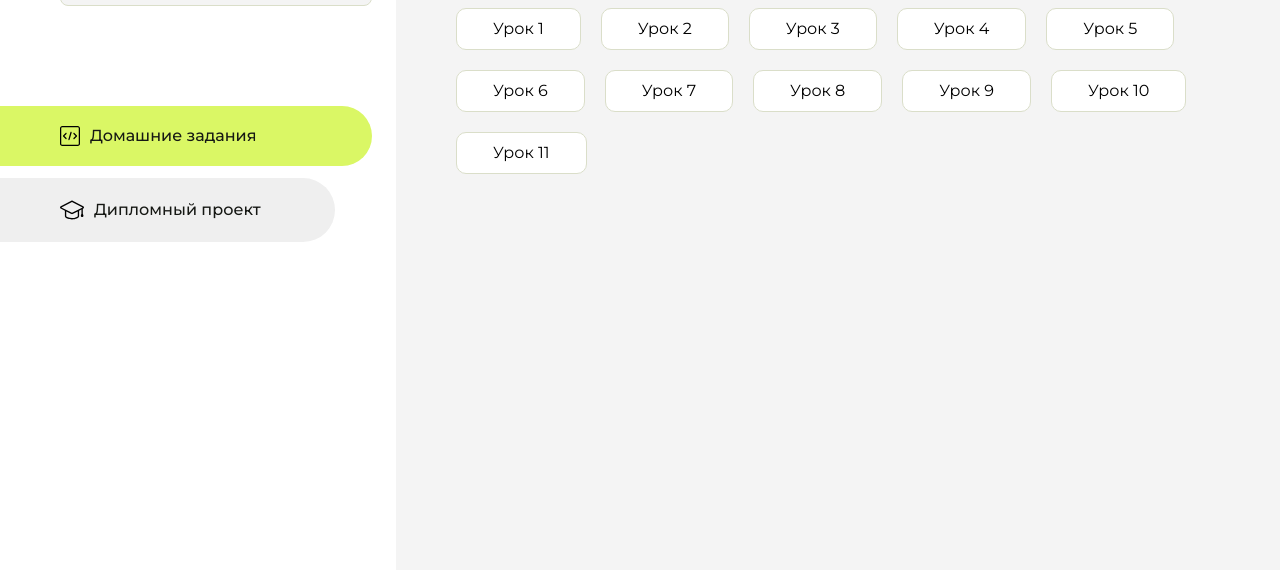
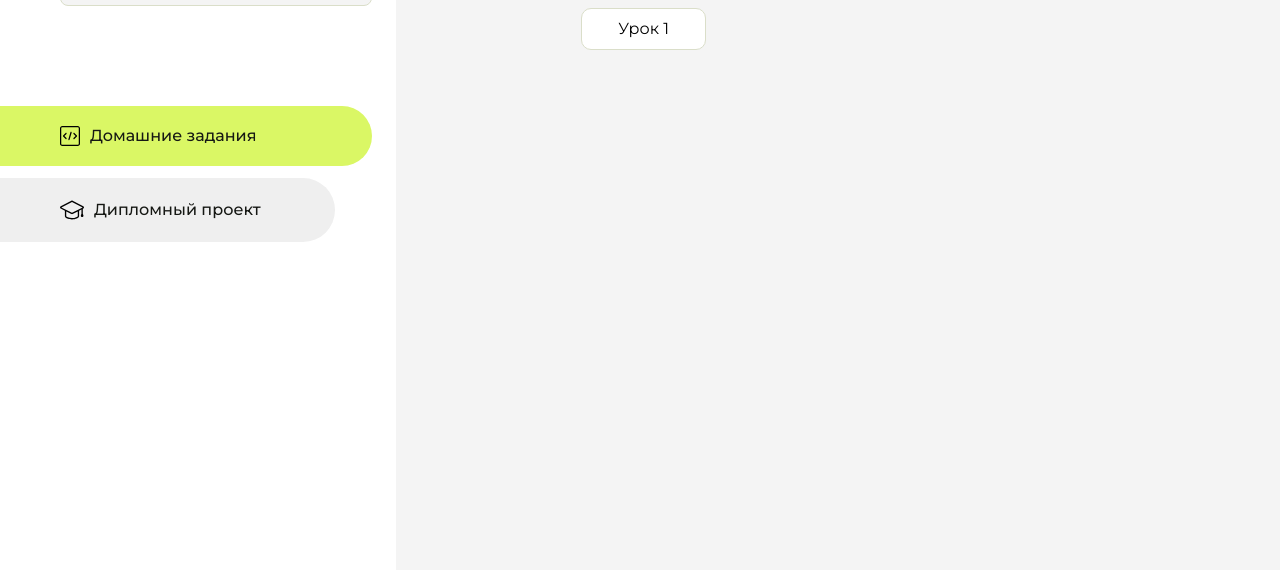
Before and after one commit to onn88312/Homework, a plain HTML site: page index.html in a window 1280 px wide. Shown: the part 230-800 px from the top of the page. Drawn offline with Linux system fonts and the light colour scheme.

Commit message:
Update index.html

```diff
--- a/index.html
+++ b/index.html
@@ -95,36 +95,6 @@
                     <li class="content__list-item">
                         <a href="lesson1/index.html">Урок 1</a>
                     </li>
-                    <li class="content__list-item">
-                        <a href="lesson-2/index.html">Урок 2</a>
-                    </li>
-                    <li class="content__list-item">
-                        <a href="lesson-3/index.html">Урок 3</a>
-                    </li>
-                    <li class="content__list-item">
-                        <a href="lesson-4/index.html">Урок 4</a>
-                    </li>
-                    <li class="content__list-item">
-                        <a href="lesson-5/index.html">Урок 5</a>
-                    </li>
-                    <li class="content__list-item">
-                        <a href="lesson-6/index.html">Урок 6</a>
-                    </li>
-                     <li class="content__list-item">
-                        <a href="lesson-7/index.html">Урок 7</a>
-                    </li>
-                    <li class="content__list-item">
-                        <a href="lesson-8/index.html">Урок 8</a>
-                    </li>
-                    <li class="content__list-item">
-                        <a href="lesson-9/index.html">Урок 9</a>
-                    </li>
-                    <li class="content__list-item">
-                        <a href="lesson-10/index.html">Урок 10</a>
-                    </li>
-                    <li class="content__list-item">
-                        <a href="lesson-11/index.html">Урок 11</a>
-                    </li>
                 </ul>
             </div>
             <div class="content__block hidden" id="diplomBlock">
```
